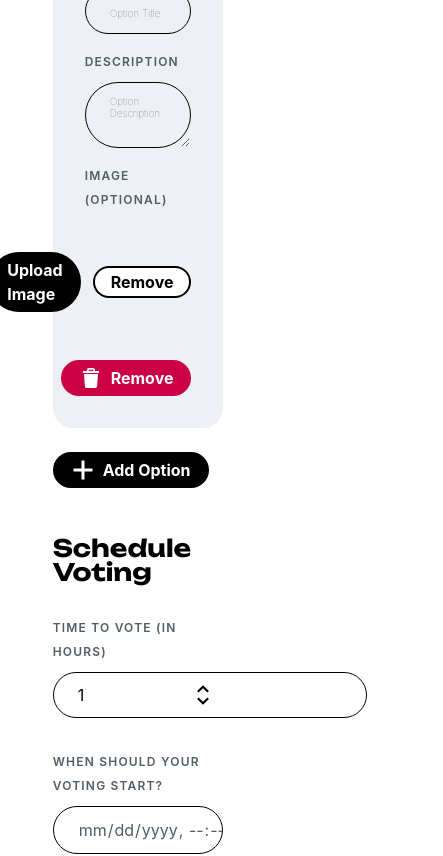
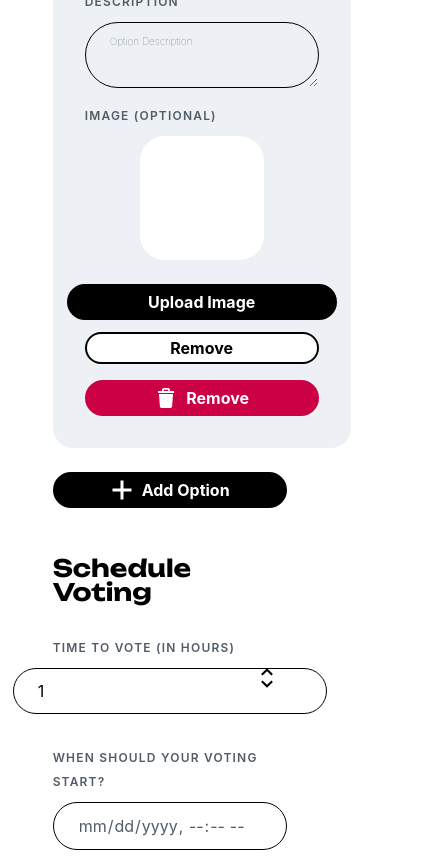
Before and after one commit to justArale/pollzone-client, a React (Vite) app: page /projects/create in a window 390 px wide. Shown: the part 780-1636 px from the top of the page, 443 px wide, since content can reach past the window. Built offline with nearby package versions, Linux system fonts and the light colour scheme; no server answers.

Commit message:
responsive design createProject/editProject page

```diff
--- a/src/components/CreatorCard.css
+++ b/src/components/CreatorCard.css
@@ -55,3 +55,69 @@
 .spanElementProjectEnd {
   font-weight: var(--font-weight-normal);
 }
+
+/* Responsive Styles */
+@media (max-width: 768px) {
+  .containerCreatePage {
+    width: 100vw !important;
+  }
+
+  .button {
+    font-size: var(--font-size-medium);
+  }
+
+  .profilEditButtonsSmall {
+    flex-direction: column;
+    width: 100%;
+    align-items: none;
+  }
+
+  .numberInputWrapper {
+    flex-direction: column;
+  }
+
+  .optionInputBox {
+    flex-direction: column;
+  }
+
+  .buttonContainer {
+    width: 100%;
+  }
+
+  .button {
+    width: 100%;
+  }
+
+  .editAvatar {
+    flex-direction: column;
+    width: 100%;
+  }
+
+  .optionImageContainer {
+    width: 100%;
+  }
+
+  .optionImageBox {
+    width: 100%;
+  }
+
+  .editProfilWrapper {
+    width: 100vw;
+  }
+}
+
+@media (max-width: 480px) {
+  .button {
+    font-size: var(--font-size-small);
+  }
+
+  .profilEditButtonsSmall {
+    flex-direction: column;
+    gap: 12px;
+  }
+
+  .optionBox {
+    flex-direction: column;
+    width: 100%;
+  }
+}
```
